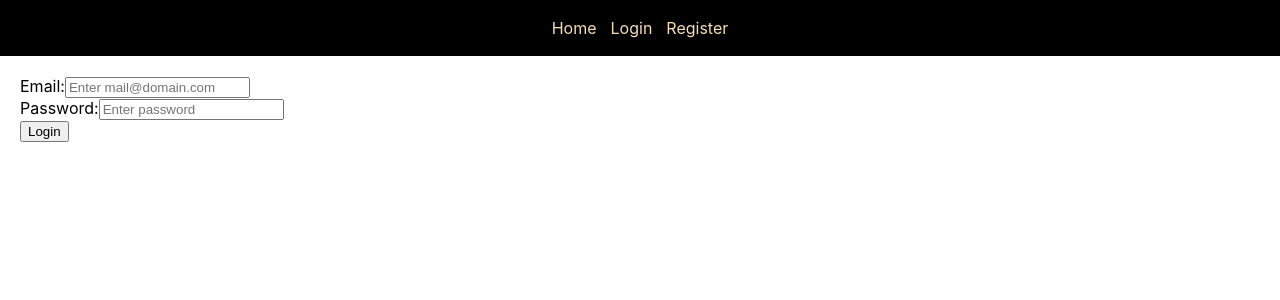
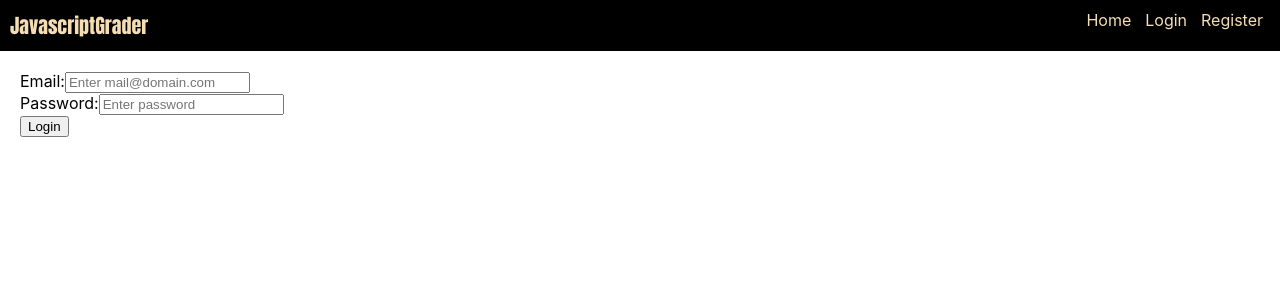
Before and after one commit to bankdevelop/JavascriptGrader, a React (Create React App) app in the folder client/: page /login in a window 1280 px wide. Shown: the top 300 px of the page. Built offline with nearby package versions, Linux system fonts and the light colour scheme.

Commit message:
Update package.json on server-side

```diff
--- a/client/src/components/css/style.css
+++ b/client/src/components/css/style.css
@@ -6,18 +6,41 @@
     padding: 20px;
 }
 
-.navbar {
+.navbar a{
+    padding-left: 7px;
+    padding-right: 7px;
+    color: wheat;
+    text-decoration: none;
+}
+
+.navbar a:hover{
+    background-color: wheat;
+    color: black;
+}
+
+.navbar{
+    color: wheat;
     background-color: black;
-    border: black 1px solid;
-    padding: 10px;
-    color: white;
     display: flex;
     flex-direction: row;
-    justify-content: center;
+    justify-content: left;
+    padding: 10px;
 }
 
-.navbar a{
-    color: wheat;
-    padding: 7px;
-    text-decoration: none;
+.logo {
+    font-family: Impact;
+    font-size: 20px;
+    text-align: left;
+    width: 60%;
 }
+
+.menu {
+    width: 100%;
+    text-align: right;
+}
+
+@media (max-width:450px){
+    .navbar {
+        display: block;
+    }
+}
--- a/client/src/components/navbar.js
+++ b/client/src/components/navbar.js
@@ -21,13 +21,17 @@ export default class Navbar extends React.Component {
     render(){
         const unAuthenticate = (
             <div className="navbar">
-                <Link to="/">Home</Link>
-                <Link to="/Login">Login</Link>
-                <Link to="/Register">Register</Link>
+                <div className="logo">JavascriptGrader</div>
+                <span className="menu">
+                    <Link to="/">Home</Link>
+                    <Link to="/Login">Login</Link>
+                    <Link to="/Register">Register</Link>
+                </span>
             </div>
         );
         const Authenticate = (
             <div className="navbar">
+                <div className="logo">JavascriptGrader</div>
                 <Link to="/">Home</Link>
                 <Link to="/profile">Profile</Link>
                 <Link to="" onClick={this.logOut.bind(this)}>Logout</Link>
--- a/client/src/components/register.js
+++ b/client/src/components/register.js
@@ -1,5 +1,4 @@
 import React from 'react';
-import { Redirect } from 'react-router-dom';
 import { register } from './js/userFunctions';
 
 export default class Register extends React.Component {
--- a/package.json
+++ b/package.json
@@ -4,14 +4,12 @@
   "description": "",
   "main": "server.js",
   "dependencies": {
-    "axios": "^0.19.2",
     "bcrypt": "^4.0.1",
     "body-parser": "^1.19.0",
     "concurrently": "^5.2.0",
     "cors": "^2.8.5",
     "express": "^4.17.1",
     "jsonwebtoken": "^8.5.1",
-    "jwt-decode": "^2.2.0",
     "mongoose": "^5.9.10",
     "mysql": "^2.18.1",
     "mysql2": "^2.1.0",
```
